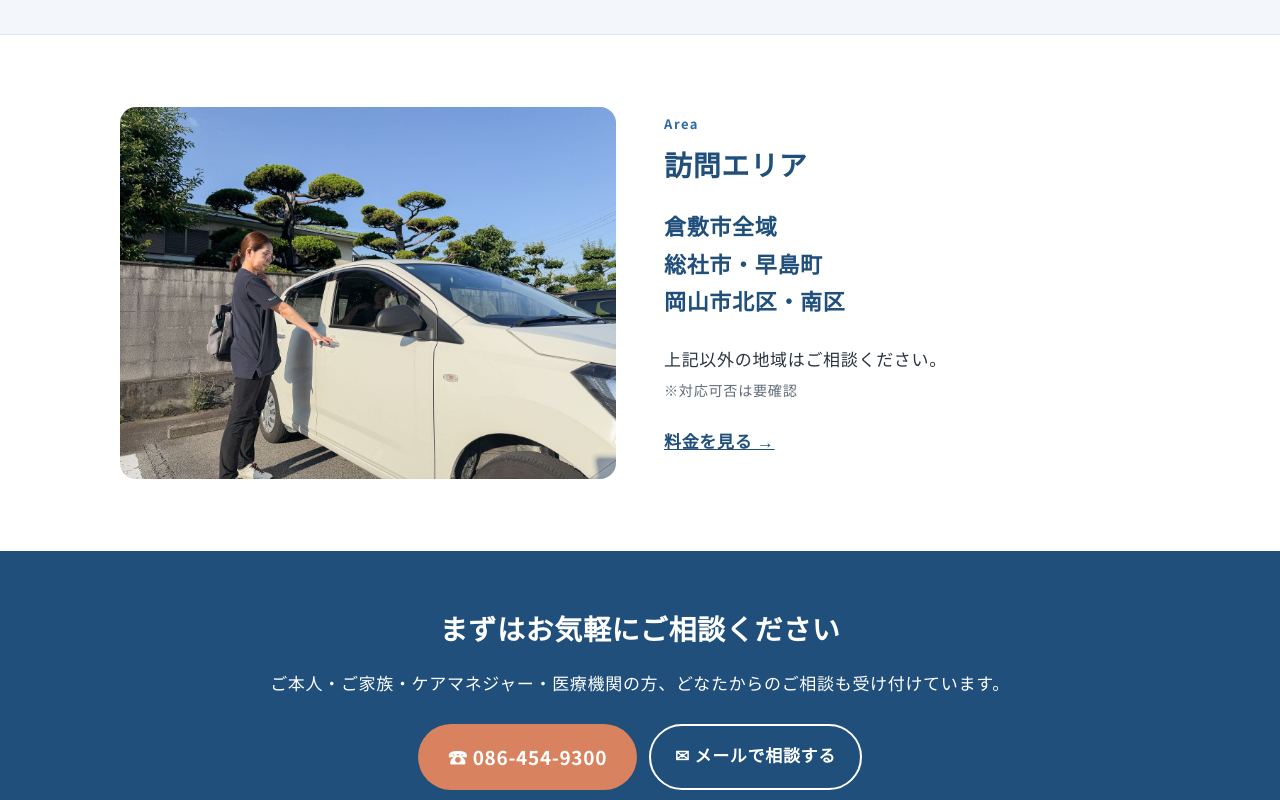
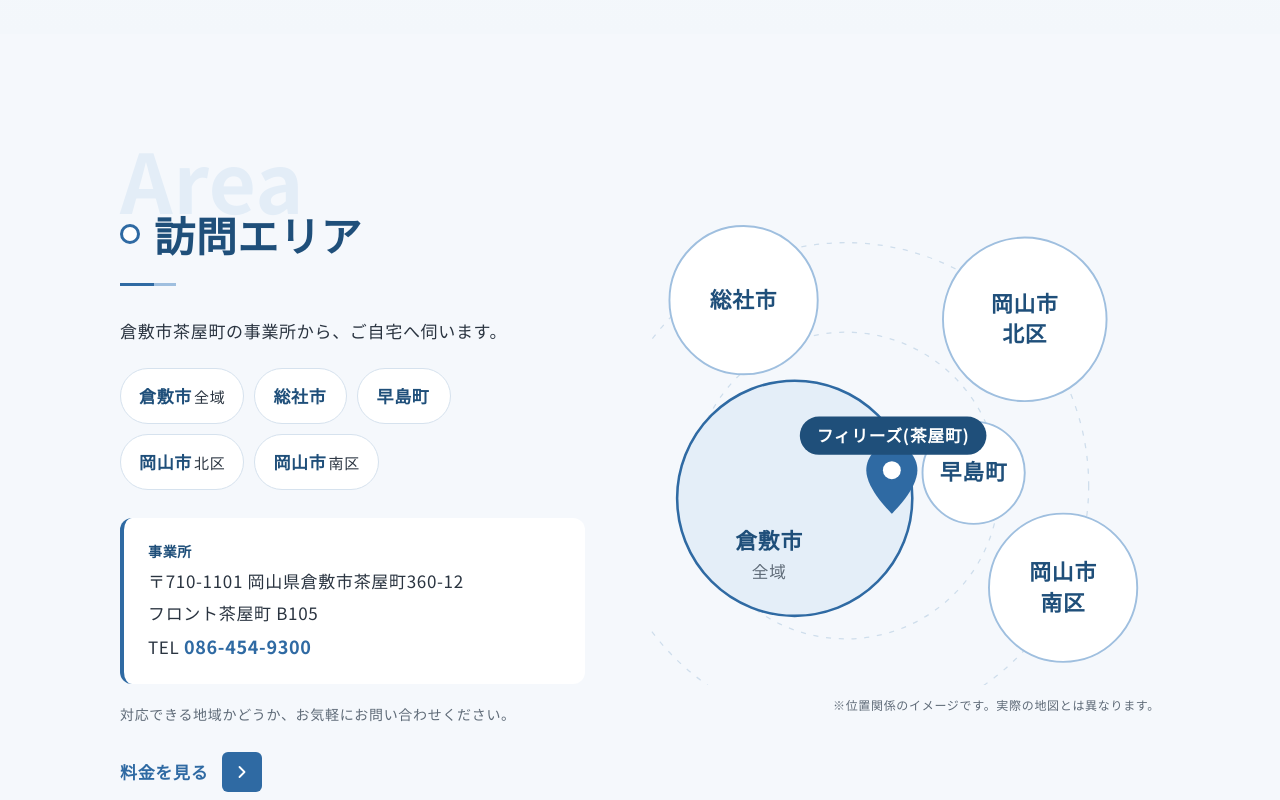
Before and after one commit to tratssai71-create/phillys, a plain HTML site: page index.html in a window 1280 px wide. Shown: the part 4720-5520 px from the top of the page. Drawn offline with Linux system fonts and the light colour scheme.

Commit message:
訪問エリアをエリア一覧とイメージ図で作り直し
Co-Authored-By: Claude Opus 5.5 <noreply@anthropic.com>
Claude-Session: https://claude.ai/code/session_01LatpcZ6bUHWXEVHNRSd2Qz

```diff
--- a/index.html
+++ b/index.html
@@ -74,8 +74,27 @@
 <div class="vc-body"><p>いつもお世話になっています。おかげで現在体調も良く過ごさせてもらっています。何かあった時にいつでも(24時間)連絡すると対応していただけると思うと、とても安心です。これからもよろしくお願いします。先日足湯をして爪を整えていただき、本人もとても気持ちよさそうで本当にありがとうございました。</p></div>
 </details></div>
 </div></section>
-<section class="sec alt"><div class="wrap two rev"><div class="photo "><span>写真: 倉敷の街並み または 訪問車<br><small>img/area.jpg</small></span><img src="img/area.jpg" alt="倉敷の街並み または 訪問車" loading="lazy" onerror="this.remove()"></div><div>
-<p class="eyebrow">Area</p><h2>訪問エリア</h2><p class="big">倉敷市全域<br>総社市・早島町<br>岡山市北区・南区</p><p>上記以外の地域はご相談ください。<small class="note">※対応可否は要確認</small></p><p class="more"><a href="price.html">料金を見る →</a></p></div></div></section>
+<section class="ar"><div class="wrap ar-in">
+<div class="ar-txt">
+<div class="ab3-ttl"><p class="ab3-en">Area</p><h2>訪問エリア</h2></div>
+<p class="ar-lead">倉敷市茶屋町の事業所から、ご自宅へ伺います。</p>
+<ul class="ar-list"><li><b>倉敷市</b>全域</li><li><b>総社市</b></li><li><b>早島町</b></li><li><b>岡山市</b>北区</li><li><b>岡山市</b>南区</li></ul>
+<div class="ar-office"><p class="ar-office-h">事業所</p><p>〒710-1101 <span class="nw">岡山県倉敷市茶屋町360-12</span><br>フロント茶屋町 B105</p>
+<p class="ar-tel">TEL <a href="tel:0864549300">086-454-9300</a></p></div>
+<p class="ar-note">対応できる地域かどうか、お気軽にお問い合わせください。</p>
+<a class="ab3-more ar-more" href="price.html">料金を見る<span aria-hidden="true"><svg viewBox="0 0 24 24"><path d="M9 6l6 6-6 6" fill="none" stroke="currentColor" stroke-width="2.2" stroke-linecap="round" stroke-linejoin="round"/></svg></span></a>
+</div>
+<figure class="ar-fig"><svg class="ar-map" viewBox="96 36 400 370" role="img" aria-label="訪問エリアの位置関係のイメージ図。中央の倉敷市(事業所は茶屋町)の北に総社市、北東に岡山市北区、東に早島町、南東に岡山市南区">
+<circle cx="250" cy="250" r="190" class="ar-ring"/><circle cx="250" cy="250" r="120" class="ar-ring"/>
+<g class="ar-area"><circle cx="210" cy="260" r="92"/><text x="190" y="300">倉敷市</text><text x="190" y="322" class="ar-sub">全域</text></g>
+<g class="ar-area"><circle cx="170" cy="105" r="58"/><text x="170" y="111">総社市</text></g>
+<g class="ar-area"><circle cx="390" cy="120" r="64"/><text x="390" y="114">岡山市</text><text x="390" y="138">北区</text></g>
+<g class="ar-area"><circle cx="350" cy="240" r="40"/><text x="350" y="246">早島町</text></g>
+<g class="ar-area"><circle cx="420" cy="330" r="58"/><text x="420" y="324">岡山市</text><text x="420" y="348">南区</text></g>
+<g class="ar-pin" transform="translate(286 252)"><path d="M0-34c-11 0-20 9-20 20 0 15 20 34 20 34s20-19 20-34c0-11-9-20-20-20z"/><circle cx="0" cy="-14" r="7" fill="#fff"/></g>
+<g class="ar-lab"><rect x="214" y="196" width="146" height="30" rx="15"/><text x="287" y="216">フィリーズ(茶屋町)</text></g>
+</svg><figcaption>※位置関係のイメージです。実際の地図とは異なります。</figcaption></figure>
+</div></section>
 <dialog class="svm" id="sv-m1" aria-labelledby="sv-m1-t">
 <div class="svm-in">
 <button type="button" class="svm-x" aria-label="閉じる"></button>
--- a/style.css
+++ b/style.css
@@ -620,3 +620,30 @@ html.modal-open{overflow:hidden}
 .photo img[src$="rehab.jpg"]{object-position:62% 45%}
 .photo img[src$="area.jpg"]{object-position:28% 45%}
 @media(min-width:801px){.svm-ph{min-height:420px}}
+
+/* ===== area ===== */
+.ar{padding:104px 0;background:#f5f8fc}
+.ar-in{display:grid;grid-template-columns:minmax(0,1fr) minmax(0,1.1fr);gap:64px;align-items:center}
+.ar-lead{margin:28px 0 20px;font-size:17px}
+.ar-list{list-style:none;margin:0 0 28px;padding:0;display:flex;flex-wrap:wrap;gap:10px}
+.ar-list li{padding:10px 18px;background:#fff;border:1px solid #d6e2ee;border-radius:999px;font-size:15px}
+.ar-list b{color:var(--gd);margin-right:2px;font-size:17px}
+.ar-office{background:#fff;border-radius:12px;padding:20px 24px;border-left:4px solid var(--g)}
+.ar-office p{margin:0;line-height:1.9}
+.ar-office-h{font-weight:700;color:var(--gd);font-size:14px}
+.ar-tel a{font-weight:700;color:var(--g);font-size:18px;text-decoration:none}
+.ar-note{margin:16px 0 0;font-size:14px;color:var(--mut)}
+.ar-more{justify-content:flex-start}
+.ar-fig{margin:0}
+.ar-map{display:block;width:100%;height:auto}
+.ar-ring{fill:none;stroke:#cfdeec;stroke-dasharray:4 6}
+.ar-area circle{fill:#fff;stroke:#9fbfdf;stroke-width:1.5}
+.ar-area:first-of-type circle{fill:#e4eef8;stroke:var(--g);stroke-width:2}
+.ar-area text{text-anchor:middle;font-size:17px;font-weight:700;fill:var(--gd)}
+.ar-area .ar-sub{font-size:13px;font-weight:500;fill:var(--mut)}
+.ar-pin path{fill:var(--g)}
+.ar-lab rect{fill:var(--gd)}
+.ar-lab text{fill:#fff;font-size:13px;font-weight:700;text-anchor:middle}
+.ar-fig figcaption{margin-top:8px;font-size:12px;color:var(--mut);text-align:right}
+@media(max-width:1000px){.ar{padding:64px 0}.ar-in{grid-template-columns:1fr;gap:32px}.ar-fig{order:0}}
+.nw{white-space:nowrap}.ar-fig{max-width:560px;justify-self:center;width:100%}
```
